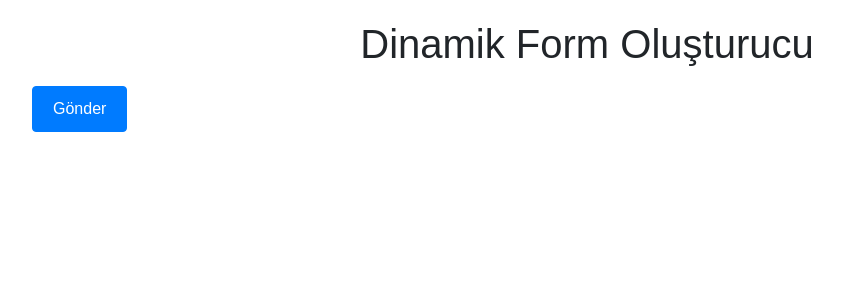
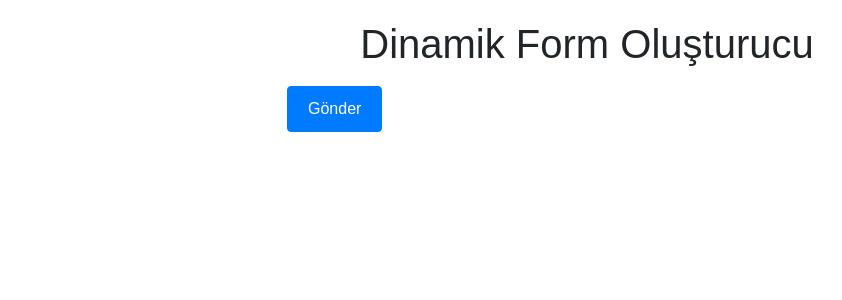
Before and after one commit to cekko09/form, a Nuxt app: page / in a window 1280 px wide. Both pictures are taken after a click on the button "Oluştur". Shown: the top 300 px of the page, without its empty margins (53-895 px from the left). Built offline with nearby package versions, Linux system fonts and the light colour scheme.

Commit message:
dynamicform.vue 'required' bug fix and value inputs deleted , createdForm.vue some minor css adjustments

```diff
--- a/components/CreatedForm.vue
+++ b/components/CreatedForm.vue
@@ -1,6 +1,6 @@
 <template>
     <div>
-      <form @submit.prevent="handleFinalSubmit">
+      <form  class="m-auto" @submit.prevent="handleFinalSubmit">
         <div v-for="(field, index) in formFields" :key="index" class="form-field-container">
           <component
             :is="getComponent(field)"
@@ -69,6 +69,9 @@
   </script>
 
   <style scoped>
+  form {
+    max-width: 600px;
+  }
   .form-group {
     margin-bottom: 15px;
   }
--- a/components/DynamicForm.vue
+++ b/components/DynamicForm.vue
@@ -33,7 +33,6 @@
               <label for="options">Options</label>
               <div v-for="(option, index) in selectedFormField.form_field_options" :key="index" class="form-group">
                 <input type="text" v-model="option.option_label" placeholder="Option Label" class="form-control" />
-                <input type="text" v-model="option.option_value" placeholder="Option Value" class="form-control" />
                 <button @click="removeOption(index)" class="btn btn-danger">Remove</button>
               </div>
               <button @click="addOption" class="btn btn-primary">Add Option</button>
@@ -42,7 +41,7 @@
           </div>
         </div>
         <div class="col-md-9">
-          <form @submit.prevent="handleSubmit">
+          <form >
             <div v-for="(field, index) in formFields" :key="index" class="form-field-container">
               <component
                 :is="getComponent(field)"
@@ -53,7 +52,7 @@
               <button type="button" @click="removeField(index, field)" class="btn btn-danger">Kapat</button>
               <button type="button" @click="editField(field)" class="btn btn-primary">Düzenle</button>
             </div>
-            <button type="submit" class="btn">Oluştur</button>
+            <button type="button" @click="handleSubmit" class="btn">Oluştur</button>
           </form>
         </div>
       </div>
```
